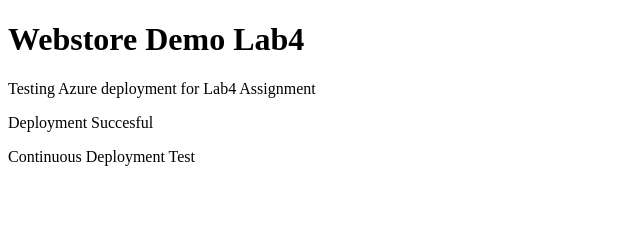
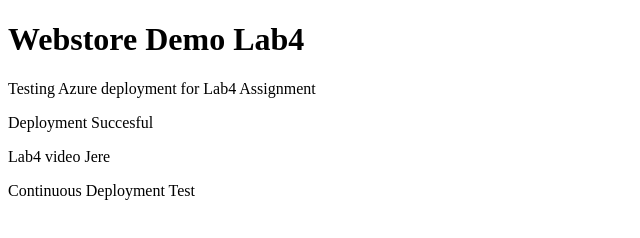
Before and after one commit to Jkeezz/Lab-2, a website: page index.html in a window 1280 px wide. Shown: the whole page, without its empty margins (0-640 px from the left). Drawn offline with Linux system fonts and the light colour scheme.

Commit message:
Update index.html

```diff
--- a/index.html
+++ b/index.html
@@ -7,6 +7,7 @@
     <h1>Webstore Demo Lab4</h1>
     <p> Testing Azure deployment for Lab4 Assignment </p>
     <p>Deployment Succesful</p>
+    <p>Lab4 video Jere  </p>
     <p>Continuous Deployment Test</p>
   </body>
 </html>
```
